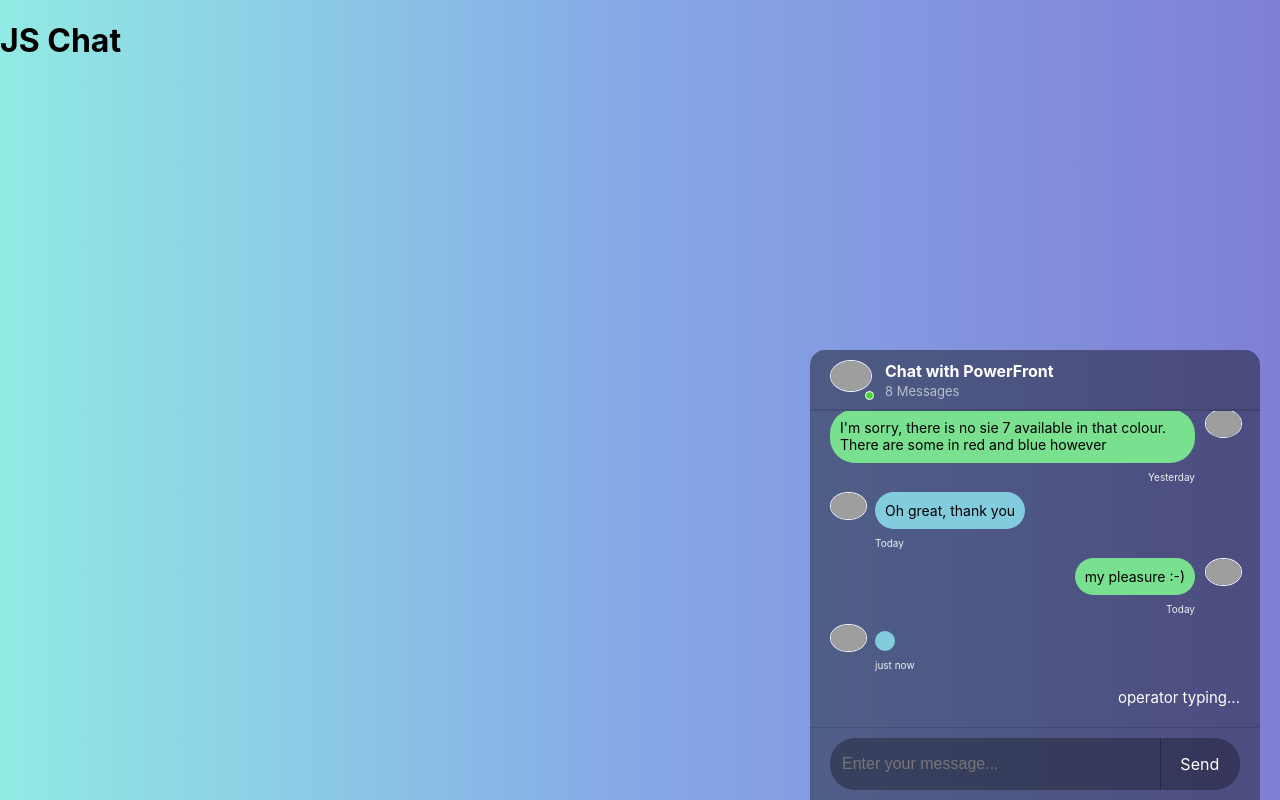
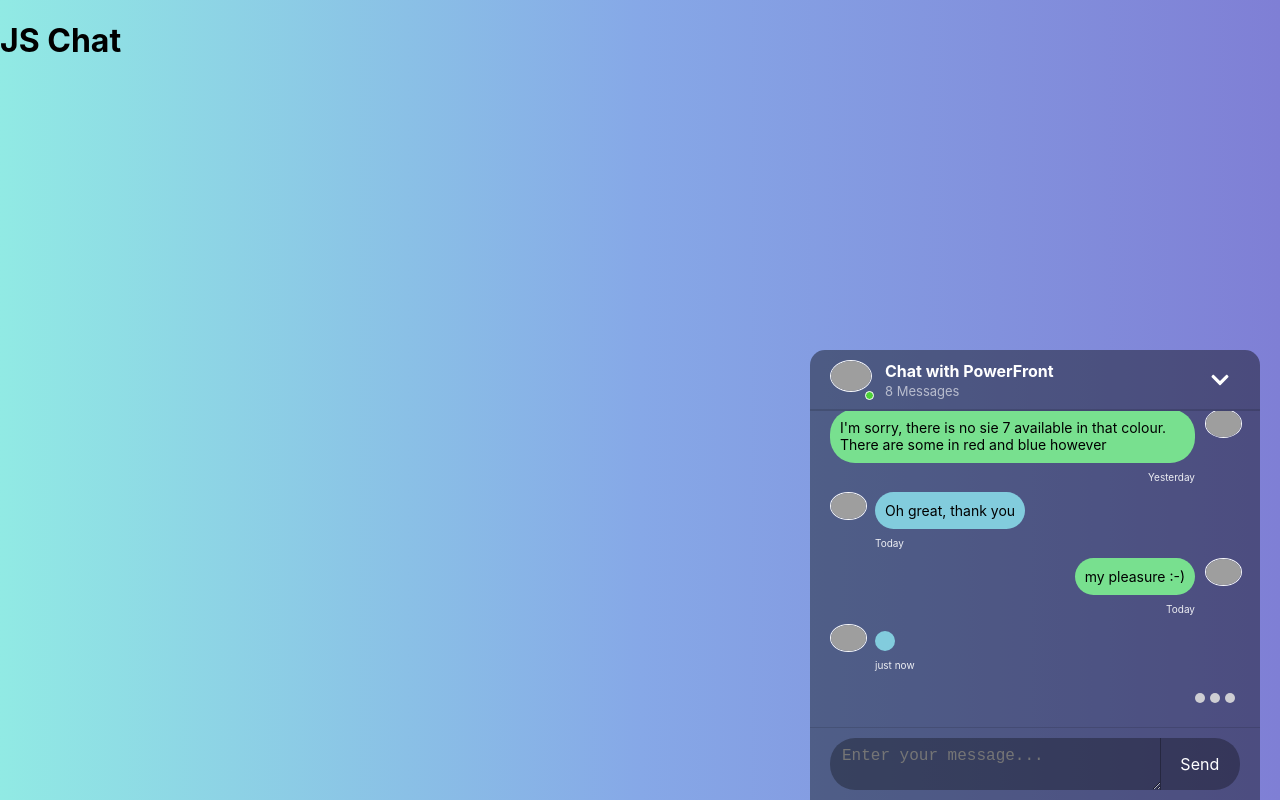
Before and after one commit to shoaib9121/chat-js, a React (Create React App) app: page / in a window 1280 px wide. Both pictures are taken after a click on the element "Send". Built offline with nearby package versions, Linux system fonts and the light colour scheme; grey boxes are pictures that could not be loaded.

Commit message:
icon library added

```diff
--- a/package.json
+++ b/package.json
@@ -39,6 +39,7 @@
   "devDependencies": {
     "dompurify": "^2.3.4",
     "jest": "^27.4.7",
+    "react-icons": "^4.3.1",
     "sass": "^1.46.0"
   }
 }
--- a/src/chat/card/body/index.js
+++ b/src/chat/card/body/index.js
@@ -1,5 +1,5 @@
 import { useEffect } from "react";
-import { timeAgo, senderEnums } from "../../../utils";
+import { timeAgo, senderEnums, createMarkup } from "../../../utils";
 import "./style.scss";
 
 const CardBody = ({ chatItems = [], isTyping = false }) => {
@@ -24,7 +24,7 @@ const CardBody = ({ chatItems = [], isTyping = false }) => {
           />
         </div>
         <div className="msg msg_cotainer">
-          {item.message}
+          <span dangerouslySetInnerHTML={createMarkup(item.message)} />
           <span className="msg_time">{timeAgo(item.datetime)}</span>
         </div>
       </div>
@@ -54,7 +54,13 @@ const CardBody = ({ chatItems = [], isTyping = false }) => {
         chatItems.map((item, index) => {
           return <div key={index}> {renderChatMessage(item)} </div>;
         })}
-      {isTyping && <div className="is_typing">operator typing...</div>}
+      {isTyping && (
+        <div className="is_typing">
+          <span className="shape shape_1"></span>
+          <span className="shape shape_2"></span>
+          <span className="shape shape_3"></span>
+        </div>
+      )}
     </div>
   );
 };
--- a/src/chat/card/body/style.scss
+++ b/src/chat/card/body/style.scss
@@ -59,6 +59,37 @@
     right: 20px;
     bottom: auto;
     font-size: 15px;
+
+    .shape {
+      width: 10px;
+      height: 10px;
+      border-radius: 50%;
+      animation: blinker 0.5s linear infinite;
+      background-color: #dddddd;
+      margin-right: 5px;
+      display: inline-block;
+    }
+    .shape {
+      animation: blinker 1s linear infinite;
+    }
+    .shape {
+      animation: blinker 0.25s linear infinite;
+    }
+    .shape {
+      animation: blinker 2s linear infinite;
+    }
+
+    @keyframes blinker {
+      0% {
+        opacity: 1;
+      }
+      50% {
+        opacity: 0;
+      }
+      100% {
+        opacity: 1;
+      }
+    }
   }
 }
 
--- a/src/chat/card/footer/index.js
+++ b/src/chat/card/footer/index.js
@@ -6,10 +6,17 @@ const CardFooter = ({ onSubmit }) => {
   const [message, setMessage] = useState([]);
 
   const handleKeyDown = (e) => {
-    if (e.key === "Enter") {
-      setMessage(e.target.value);
-      onSubmit && onSubmit(DOMPurify.sanitize(message));
+    let value = e.target.value;
+    if (e.key === "Enter" && !e.shiftKey) {
+      e.preventDefault();
+      setMessage(value);
+      if (value.indexOf("\n") !== -1) {
+        value = value.replaceAll(/\n/g, "<br/>");
+      }
+      setMessage(value);
+      onSubmit && onSubmit(DOMPurify.sanitize(value));
       setMessage("");
+      return false;
     }
   };
   return (
@@ -23,7 +30,7 @@ const CardFooter = ({ onSubmit }) => {
         onSubmit={(e) => e.preventDefault()}
       >
         <div className="input-group">
-          <input
+          <textarea
             name=""
             data-testid="message-input"
             value={message}
--- a/src/chat/card/header/index.js
+++ b/src/chat/card/header/index.js
@@ -1,6 +1,7 @@
+import { FaChevronDown, FaChevronUp } from "react-icons/fa";
 import "./style.scss";
 
-const CardHeader = ({ chatLength, toggleChat }) => {
+const CardHeader = ({ isCollapsed, chatLength, toggleChat }) => {
   return (
     <div className="card-header msg_head" onClick={toggleChat}>
       <div className="d-flex bd-highlight">
@@ -12,7 +13,12 @@ const CardHeader = ({ chatLength, toggleChat }) => {
           <span className="online_icon"></span>
         </div>
         <div className="user_info">
-          <span data-testid="header-title">Chat with PowerFront</span>
+          <div>
+            <span data-testid="header-title">Chat with PowerFront</span>
+            <span className="toggle_icon">
+              {isCollapsed ? <FaChevronUp /> : <FaChevronDown />}
+            </span>
+          </div>
           <p>{chatLength} Messages</p>
         </div>
       </div>
--- a/src/chat/card/header/style.scss
+++ b/src/chat/card/header/style.scss
@@ -5,6 +5,7 @@
   border-bottom: 2px solid rgba(0, 0, 0, 0.125);
   border-radius: 15px 15px 0 0;
   cursor: pointer;
+  position: relative;
 
   .online_icon {
     position: absolute;
@@ -16,4 +17,22 @@
     right: -4px;
     border: 1.5px solid white;
   }
+
+  .toggle_icon {
+    display: flex;
+    width: 40px;
+    height: 40px;
+    border-radius: 50%;
+    text-align: center;
+    align-items: center;
+    justify-content: center;
+    position: absolute;
+    right: 20px;
+    top: 10px;
+    font-size: 20px;
+
+    &:hover {
+      background: rgb(0 0 0 / 15%);
+    }
+  }
 }
--- a/src/chat/card/index.js
+++ b/src/chat/card/index.js
@@ -32,11 +32,10 @@ const Card = () => {
           submitBotResponse(message);
         }, delay);
       }
-    }, delay);
+    }, 1000);
   }, [chatItems]);
 
   const handleOnSubmit = (message) => {
-    console.log(message);
     setMessage(message);
     let tempChatItems = [...chatItems];
     tempChatItems.push(messageInstance(message, senderEnums.VISITOR));
@@ -46,6 +45,25 @@ const Card = () => {
 
   const submitBotResponse = (message) => {
     let randomMessage;
+    randomMessage = getRandomResponse(message);
+
+    // Keep calling message generator until find one
+    while (!randomMessage) {
+      randomMessage = getRandomResponse(message);
+      if (randomMessage) {
+        break;
+      }
+    }
+
+    let tempChatItems = [...chatItems];
+    tempChatItems.push(messageInstance(randomMessage, senderEnums.OPERATOR));
+    setHoldBotReply(false);
+    setChatItems(tempChatItems);
+    setIsTyping(false);
+  };
+
+  const getRandomResponse = (message) => {
+    let randomMessage;
     if (message.indexOf("hello") !== -1 || message.indexOf("hi") !== -1) {
       randomMessage = operatorGreetingChat();
     } else if (message.indexOf("?") !== -1) {
@@ -53,12 +71,7 @@ const Card = () => {
     } else {
       randomMessage = operatorChat();
     }
-
-    let tempChatItems = [...chatItems];
-    tempChatItems.push(messageInstance(randomMessage, senderEnums.OPERATOR));
-    setHoldBotReply(false);
-    setChatItems(tempChatItems);
-    setIsTyping(false);
+    return randomMessage;
   };
 
   const messageInstance = (message, sender) => {
@@ -73,6 +86,7 @@ const Card = () => {
   return (
     <div className={`card ${isChatOpen && "toggle"}`}>
       <CardHeader
+        isCollapsed={isChatOpen}
         chatLength={chatItems.length}
         toggleChat={() => setIsChatOpen(!isChatOpen)}
       />
--- a/src/chat/card/style.scss
+++ b/src/chat/card/style.scss
@@ -5,7 +5,7 @@
   width: 450px;
   border-radius: 15px 15px 0 0;
   background-color: rgba(0, 0, 0, 0.4) !important;
-  transition: 0.2;
+  transition: 2.5;
   transform: translateY(0%);
 
   &.toggle {
--- a/src/utils/index.js
+++ b/src/utils/index.js
@@ -83,3 +83,7 @@ export const timeAgo = (dateString) => {
 
   return `${yearsDiff} years ago`;
 };
+
+export const createMarkup = (message) => {
+  return { __html: message };
+};
```
Also changed, not shown: src/index.js (+6 -10 lines), 1 other file (tests, documents, lock files or other folders).
